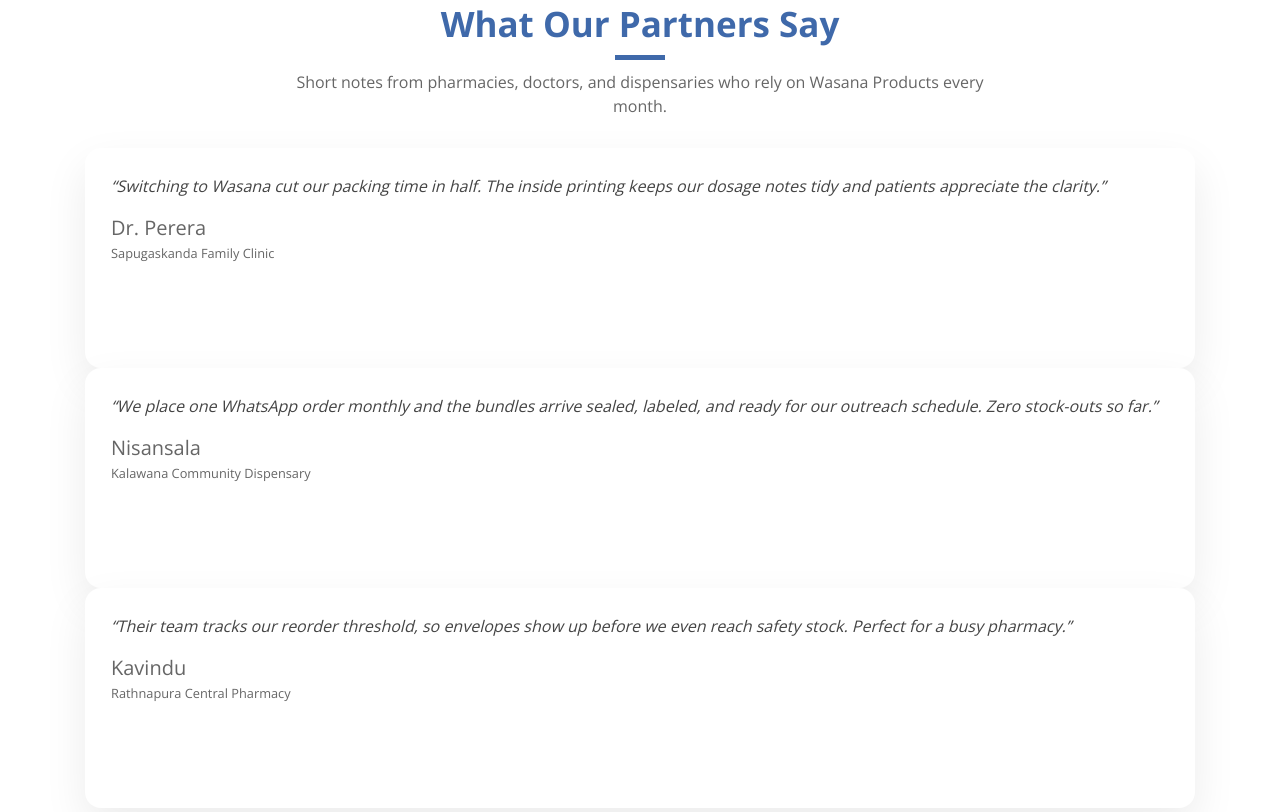
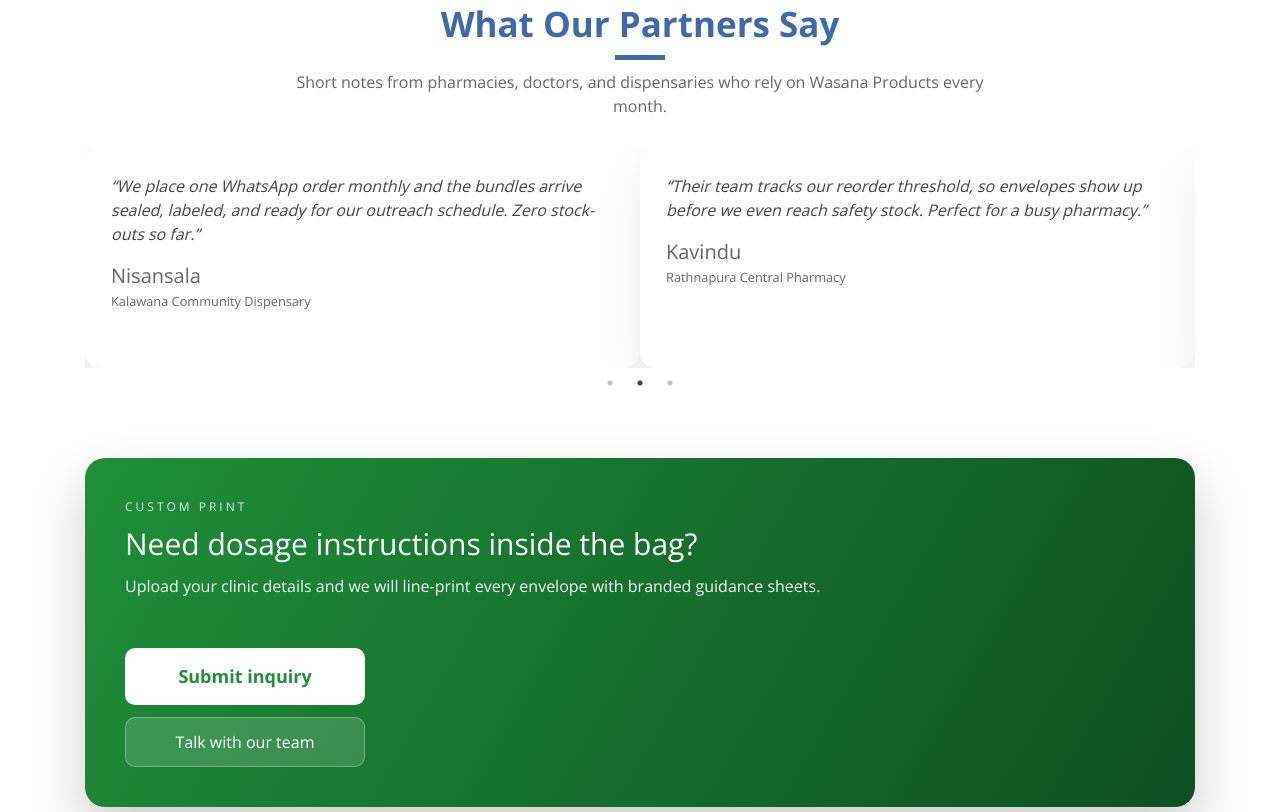
Before and after one commit to IT22091352/wasana_products, a website with bundled scripts: page index.html in a window 1280 px wide. Shown: the part 2768-3580 px from the top of the page. Built offline with nearby package versions, Linux system fonts and the light colour scheme.

Commit message:
feat: Update index.html for improved text visibility and add testimonial slider functionality in main.js

```diff
--- a/index.html
+++ b/index.html
@@ -395,17 +395,17 @@
                     <div class="cta-rotator">
                         <div>
                             <p style="text-transform: uppercase; letter-spacing: 3px; font-size: 12px; margin-bottom: 10px; opacity: 0.85;">Get started</p>
-                            <h3 style="font-size: 30px; margin-bottom: 12px;">Need envelopes for your pharmacy tomorrow?</h3>
+                            <h3 style="font-size: 30px; color: #fff;margin-bottom: 12px;">Need envelopes for your pharmacy tomorrow?</h3>
                             <p style="margin: 0; font-size: 16px; opacity: 0.95;">Send an inquiry today and we will confirm bundle counts, pricing, and delivery windows within a few hours.</p>
                         </div>
                         <div>
                             <p style="text-transform: uppercase; letter-spacing: 3px; font-size: 12px; margin-bottom: 10px; opacity: 0.85;">Health camps</p>
-                            <h3 style="font-size: 30px; margin-bottom: 12px;">Running low before a rural outreach?</h3>
+                            <h3 style="font-size: 30px;color: #fff; margin-bottom: 12px;">Running low before a rural outreach?</h3>
                             <p style="margin: 0; font-size: 16px; opacity: 0.95;">We fast-track sealed bundles with tracking labels so your dispensary team never skips a village stop.</p>
                         </div>
                         <div>
                             <p style="text-transform: uppercase; letter-spacing: 3px; font-size: 12px; margin-bottom: 10px; opacity: 0.85;">Custom print</p>
-                            <h3 style="font-size: 30px; margin-bottom: 12px;">Need dosage instructions inside the bag?</h3>
+                            <h3 style="font-size: 30px;color: #fff; margin-bottom: 12px;">Need dosage instructions inside the bag?</h3>
                             <p style="margin: 0; font-size: 16px; opacity: 0.95;">Upload your clinic details and we will line-print every envelope with branded guidance sheets.</p>
                         </div>
                     </div>
--- a/js/main.js
+++ b/js/main.js
@@ -123,6 +123,24 @@
         slidesToShow: 1,
         slidesToScroll: 1,
         adaptiveHeight: true
+    });
+
+    $('.testimonial-slider').slick({
+        autoplay: true,
+        autoplaySpeed: 4000,
+        dots: true,
+        arrows: false,
+        infinite: true,
+        slidesToShow: 2,
+        slidesToScroll: 1,
+        responsive: [
+            {
+                breakpoint: 992,
+                settings: {
+                    slidesToShow: 1
+                }
+            }
+        ]
     });
 
 
```
